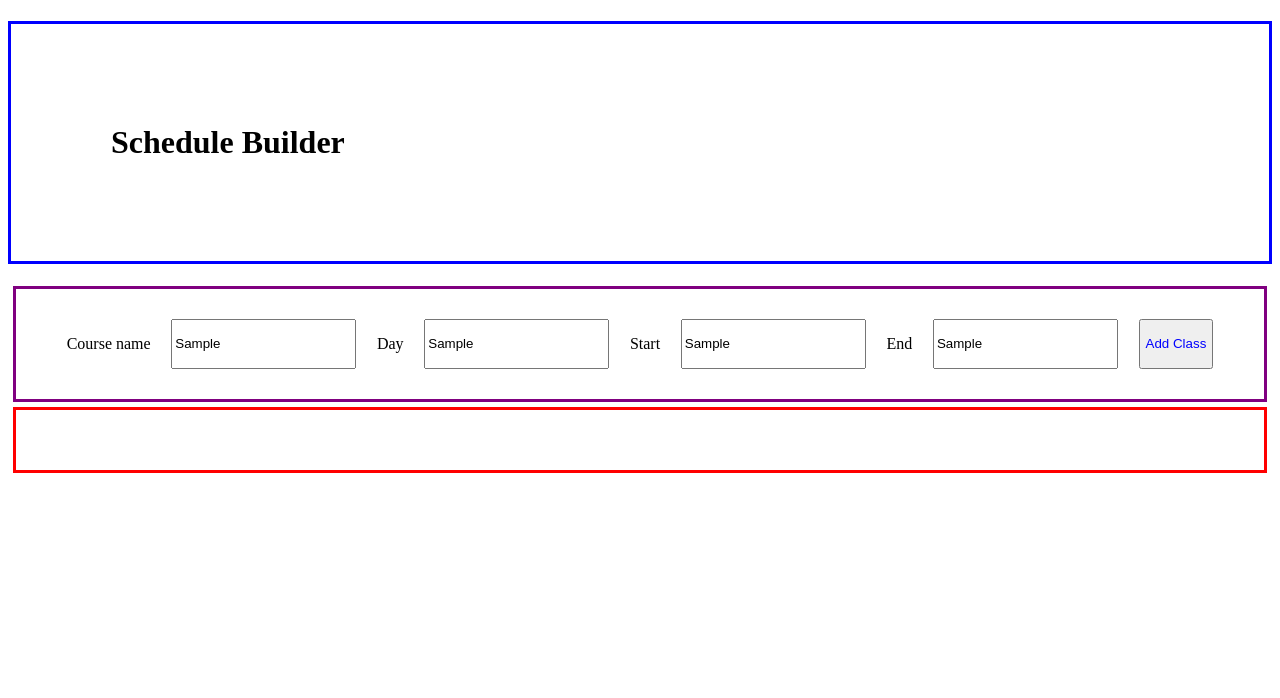
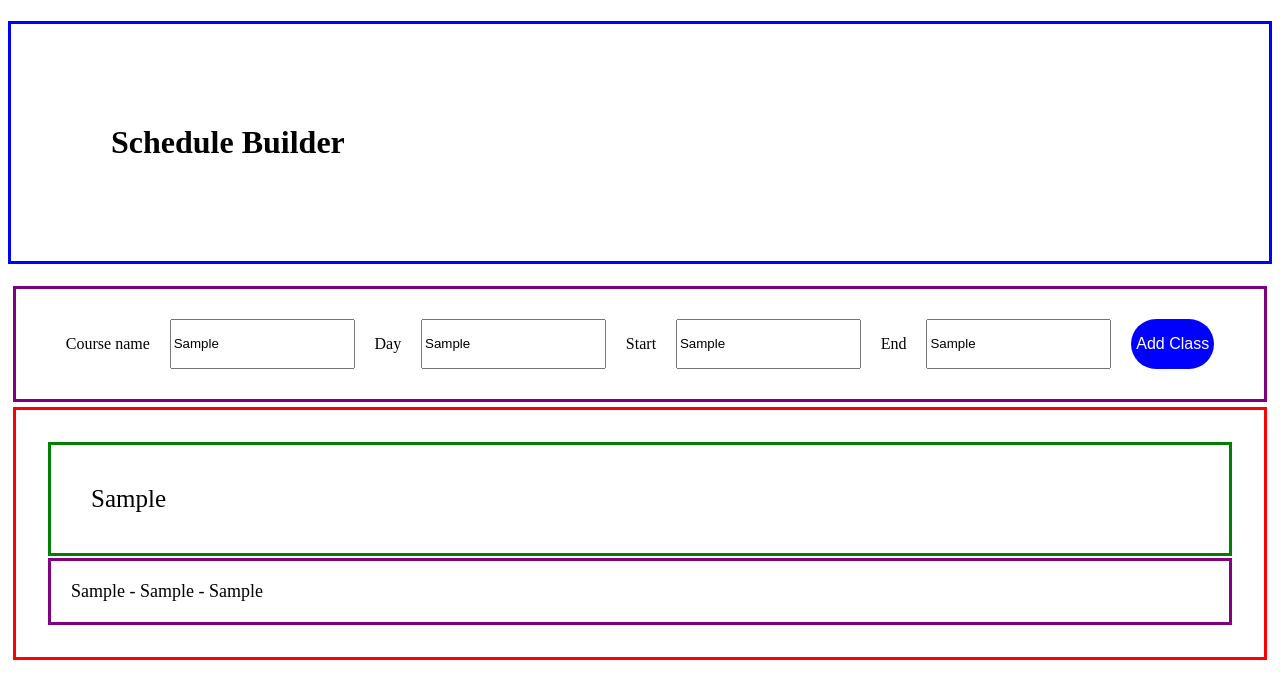
Before and after one commit to itskenyacobbs/Scheduler-Project, a React (Vite) app: page / in a window 1280 px wide. Both pictures are taken after typing "Sample", "Sample", "Sample", "Sample" into the empty fields and a click on the button "Add Class". Shown: the top 698 px of the page. Built offline with nearby package versions, Linux system fonts and the light colour scheme.

Commit message:
added functionality

```diff
--- a/src/App.css
+++ b/src/App.css
@@ -21,8 +21,14 @@
 }
 
 .add-class {
-  color: blue;
+  color: white;
   padding: 5px;
+  background-color: blue;
+  border: none;
+  text-align: center;
+  font-size: 16px;
+  border-radius: 35px;
+
 
 }
 
@@ -34,13 +40,23 @@
 
 .course-title{
   border: solid green;
-  padding: 20px;
+  padding: 40px;
+  font-size: 25px;
   margin: 2px;
 }
 
-.course-description {
+.course-date{
   border: solid purple;
+  padding: 20px;
+  font-size: 18px;
+  margin: 2px;
 }
+
+/* .course-time{
+  border: solid blue;
+  padding: 20px;
+  font
+} */
 /* .hero {
   position: relative;
 
--- a/src/App.jsx
+++ b/src/App.jsx
@@ -5,13 +5,18 @@ import Create from './components/CreateCourse'
 import Courses from './components/Courses'
 
 function App() {
-  const [count, setCount] = useState(0)
+  const [classes, setClasses] = useState([])
+
+   function addClass(newClass) {
+    //this spread operator is here in order to describe the properites in the object we created
+    setClasses([...classes, newClass])
+   }
 
   return (
     <>
       <Header />
-      <Create />
-      <Courses />
+      <Create  addClass={addClass} />
+      <Courses classes = {classes} />
     </>
   )
 }
--- a/src/components/Courses.jsx
+++ b/src/components/Courses.jsx
@@ -1,9 +1,19 @@
-function Courses(){
+function Courses(props){
 
 
 
     return (
         <div className = "course-container">
+            {/* this map() method is taking every object the user creates and turning each one into a div. */}
+            {props.classes.map((course) => (
+                <div className="courses">
+                    <p className="course-title">{course.name}</p>
+                    <p className="course-date">{course.day} - {course.start} - {course.end}</p>
+                    {/* <p className="course-time">{course.start} - {course.end}</p> */}
+
+                </div>
+
+            ))}
             {/* <div className = "courses">
                 <p className = "course-title">
                     <p className="course-description">
--- a/src/components/CreateCourse.jsx
+++ b/src/components/CreateCourse.jsx
@@ -1,28 +1,41 @@
 import { useState } from 'react'
 
-function Create () {
+//so here I received the props as a parameter to my function.
+function Create (props) {
    const [name, setName] = useState("")
    const [day, setDay] = useState("")
    const [start, setStart] = useState("")
    const [end, setEnd] = useState("")
 
+   //ok so I was super stuck and this i did get from claude
+   function handleSubmit() {
+    //object created here, spread operator online 23
+    const newClass = {
+        name: name,
+        day: day,
+        start: start,
+        end: end,
+    }
+    //and here I called my handle submit
+    props.addClass(newClass)
+   }
+
 
     return (
         <div className="input-container">
-
             <p>Course name</p>
             <input onChange={(e) => setName(e.target.value)} className="input">
             </input>
             <p>Day</p>
-            <input className="input">
+            <input onChange={(e) => setDay(e.target.value)} className="input">
             </input>
             <p>Start</p>
-            <input className="input">
+            <input onChange={(e) => setStart(e.target.value)}className="input">
             </input>
             <p>End</p>
-            <input className="input">
+            <input onChange={(e) => setEnd(e.target.value)}className="input">
             </input>
-            <button onClick={() => console.log('clicked')} className="add-class">
+            <button onClick={() => handleSubmit()} className="add-class">
                 Add Class
             </button>
         </div>
```
